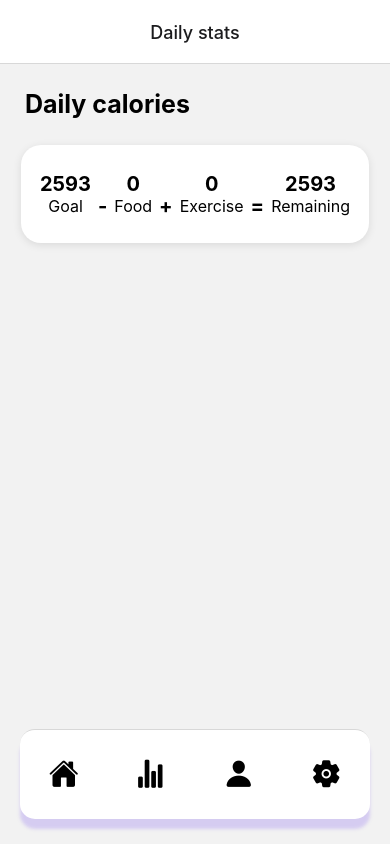
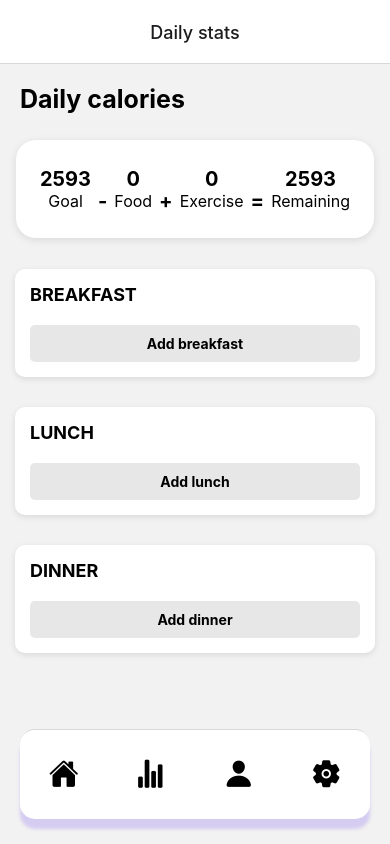
Before and after one commit to TylerTLe/Phase4MobileApp, a React Native app: screen /Stats in a window 390 px wide. Built offline with nearby package versions, Linux system fonts and the light colour scheme.

Commit message:
Adds styling to Daily stats and starts on home

```diff
--- /dev/null
+++ b/screens/HomeComponents/HomeCaloriesSummary.jsx
@@ -0,0 +1,91 @@
+import React from 'react';
+import { View, Text, StyleSheet } from 'react-native';
+
+const HomeCaloriesSummary = ({ goal, food, exercise }) => {
+  const remaining = goal - food + exercise;
+
+  return (
+    <View>
+      <Text style={styles.headerText}>Daily calories</Text>
+    <View style={styles.summaryContainer}>
+      <View style={styles.caloriesContainer}>
+        <View style={styles.caloriesItem}>
+          <Text style={styles.caloriesValue}>{goal}</Text>
+          <Text style={styles.caloriesLabel}>Goal</Text>
+        </View>
+
+        <Text style={styles.caloriesText}> - </Text>
+
+        <View style={styles.caloriesItem}>
+          <Text style={styles.caloriesValue}>{food}</Text>
+          <Text style={styles.caloriesLabel}>Food</Text>
+        </View>
+
+        <Text style={styles.caloriesText}> + </Text>
+
+        <View style={styles.caloriesItem}>
+          <Text style={styles.caloriesValue}>{exercise}</Text>
+          <Text style={styles.caloriesLabel}>Exercise</Text>
+        </View>
+
+        <Text style={styles.caloriesText}> = </Text>
+
+        <View style={styles.caloriesItem}>
+          <Text style={styles.caloriesValue}>{remaining}</Text>
+          <Text style={styles.caloriesLabel}>Remaining</Text>
+        </View>
+      </View>
+    </View>
+    </View>
+  );
+};
+
+const styles = StyleSheet.create({
+  summaryContainer: {
+    backgroundColor: '#fff',
+    borderRadius: 20,
+    padding: 15,
+    shadowColor: '#000',
+    shadowOffset: { width: 0, height: 2 },
+    shadowOpacity: 0.1,
+    shadowRadius: 8,
+    elevation: 5,
+    margin: 16,
+  },
+  headerText: {
+    fontSize: 25,
+    fontWeight: 'bold',
+    marginBottom: 10,
+    textAlign: 'left',
+    marginLeft: 20,
+    marginTop: 20,
+
+
+  },
+  caloriesContainer: {
+    flexDirection: 'row',
+    justifyContent: 'center',
+    alignItems: 'center',
+    backgroundColor: '#fff',
+    borderRadius: 15,
+    padding: 10,
+  },
+  caloriesItem: {
+    flexDirection: 'column',
+    alignItems: 'center',
+  },
+  caloriesValue: {
+    fontSize: 20,
+    fontWeight: 'bold',
+  },
+  caloriesLabel: {
+    fontSize: 16,
+  },
+  caloriesText: {
+    fontSize: 20,
+    fontWeight: 'bold',
+    marginHorizontal: 7, // Adjust space between the elements
+  },
+});
+
+export default HomeCaloriesSummary;
--- a/screens/HomeScreen.jsx
+++ b/screens/HomeScreen.jsx
@@ -1,17 +1,13 @@
 import React from 'react';
 import {View, Text, Button, StyleSheet} from 'react-native';
-
-const HomeScreen = ({ navigation })  =>{
+import HomeCaloriesSummary from './HomeComponents/HomeCaloriesSummary';
+const HomeScreen = ({navigation}) => {
   return (
-        <View style={{ flex: 1, justifyContent: 'center', alignItems: 'center' }}>
-          <Text>Home</Text>
-          <Button
-            title='Click Here'
-            onPress={() => alert('Button Clicked!')}
-          />
+    <View>
+      <HomeCaloriesSummary/>
     </View>
   );
-    }
+};
 
 export default HomeScreen;
 
@@ -20,6 +16,6 @@ const HomeScreen = ({ navigation })  =>{
     flex: 1,
     backgroundColor: '#fff',
     alignItems: 'center',
-          justifyContent:'center',
+    justifyContent: 'center',
   },
 });
--- a/screens/StatComponents/MealModal.jsx
+++ b/screens/StatComponents/MealModal.jsx
@@ -1,8 +1,16 @@
 // MealModal.js
-import React, { useState } from 'react';
-import { View, Modal, TextInput, Button, StyleSheet } from 'react-native';
+import React, {useState} from 'react';
+import {
+  View,
+  Modal,
+  TextInput,
+  Button,
+  StyleSheet,
+  TouchableOpacity,
+  Text,
+} from 'react-native';
 
-const MealModal = ({ isVisible, onAddMeal, onClose }) => {
+const MealModal = ({isVisible, onAddMeal, onClose}) => {
   const [mealName, setMealName] = useState('');
   const [mealCalories, setMealCalories] = useState('');
 
@@ -16,7 +24,11 @@ const MealModal = ({ isVisible, onAddMeal, onClose }) => {
   };
 
   return (
-    <Modal visible={isVisible} animationType="slide" transparent onRequestClose={onClose}>
+    <Modal
+      visible={isVisible}
+      animationType="slide"
+      transparent
+      onRequestClose={onClose}>
       <View style={styles.modalOverlay}>
         <View style={styles.modalContent}>
           <TextInput
@@ -33,8 +45,15 @@ const MealModal = ({ isVisible, onAddMeal, onClose }) => {
             keyboardType="numeric"
             style={styles.input}
           />
-          <Button title="Add Meal" onPress={handleAddPress} />
-          <Button title="Close" onPress={onClose} />
+          <View style={styles.buttonContainer}>
+            <TouchableOpacity style={styles.button} onPress={onClose}>
+              <Text style={styles.buttonText}>Close</Text>
+            </TouchableOpacity>
+            <View style={styles.buttonSpacer} />
+            <TouchableOpacity style={styles.button} onPress={handleAddPress}>
+              <Text style={styles.buttonText}>Add Meal</Text>
+            </TouchableOpacity>
+          </View>
         </View>
       </View>
     </Modal>
@@ -63,6 +82,29 @@ const styles = StyleSheet.create({
     marginBottom: 10,
     width: '100%',
   },
+  buttonContainer: {
+    flexDirection: 'row',
+    justifyContent: 'space-between',
+    marginTop: 10,
+  },
+  button: {
+    flex: 1,
+    alignItems: 'center',
+    justifyContent: 'center',
+    backgroundColor: '#C3F4C5',
+    padding: 10,
+    borderRadius: 5,
+    shadowOpacity: 10,
+    shadowRadius: 10,
+    elevation: 5,
+  },
+  buttonSpacer: {
+    width: 10, // Margin between buttons
+  },
+  buttonText: {
+    fontSize: 14,
+    fontWeight: 'bold',
+  },
 });
 
 export default MealModal;
--- a/screens/StatsScreen.jsx
+++ b/screens/StatsScreen.jsx
@@ -1,12 +1,21 @@
-import React from 'react';
-import { View, Text, StyleSheet } from 'react-native';
+import React, {useState} from 'react';
+import {
+  View,
+  Text,
+  StyleSheet,
+  TouchableOpacity,
+  ScrollView,
+  SafeAreaView,
+} from 'react-native';
 import DailyCaloriesSummary from './StatComponents/DailyCaloriesSummary';
+import MealModal from './StatComponents/MealModal';
 
+const StatsScreen = ({route}) => {
+  const {gender, weight, height, age, activityLevel, goal} = route.params;
+  const [meals, setMeals] = useState({breakfast: [], lunch: [], dinner: []});
+  const [modalVisible, setModalVisible] = useState(false);
+  const [currentMealType, setCurrentMealType] = useState(null);
 
-const StatsScreen = ({ route, navigation }) => {
-  const { age, height, weight, gender, activityLevel, goal } = route.params;
-
-  // BMR Calculation
   const calculateBMR = () => {
     if (gender === 'male') {
       return 66.47 + 13.75 * weight + 5.003 * height - 6.755 * age;
@@ -15,7 +24,6 @@ const StatsScreen = ({ route, navigation }) => {
     }
   };
 
-  // Activity Multipliers
   const activityMultipliers = {
     sedentary: 1.2,
     lightly_active: 1.375,
@@ -24,54 +32,128 @@ const StatsScreen = ({ route, navigation }) => {
     very_active: 1.9,
   };
 
-  // AMR Calculation
-  const calculateAMR = bmr => {
-    return bmr * activityMultipliers[activityLevel];
-  };
-
+  const calculateAMR = bmr => bmr * activityMultipliers[activityLevel];
   const bmr = calculateBMR();
   const amr = calculateAMR(bmr);
 
-  // Calorie Goal Calculation
   const calculateCalorieGoal = () => {
     switch (goal) {
       case 'lose_weight':
-        // Assuming a standard deficit for weight loss (e.g., 500 kcal/day)
         return amr - 500;
       case 'gain_muscle':
-        // Assuming a surplus for muscle gain (e.g., 500 kcal/day)
         return amr + 500;
       case 'maintain_weight':
-        // Maintain current weight
-        return amr;
       default:
         return amr;
     }
   };
 
+  const addMeal = (mealName, calories) => {
+    setMeals(prevMeals => ({
+      ...prevMeals,
+      [currentMealType]: [
+        ...prevMeals[currentMealType],
+        {name: mealName, calories},
+      ],
+    }));
+  };
+
+  const totalFoodCalories = Object.values(meals)
+    .flat()
+    .reduce((acc, meal) => acc + meal.calories, 0);
   const calorieGoal = calculateCalorieGoal();
 
+  const openMealModal = mealType => {
+    setCurrentMealType(mealType);
+    setModalVisible(true);
+  };
+
   return (
-    <View style={styles.container}>
-      <DailyCaloriesSummary goal={calorieGoal.toFixed(0)} food={0} exercise={0} />
-    </View>
+    <SafeAreaView style={styles.safeContainer}>
+      <ScrollView style={styles.container}>
+        <DailyCaloriesSummary
+          goal={calorieGoal.toFixed(0)}
+          food={totalFoodCalories}
+          exercise={0}
+        />
+        {['breakfast', 'lunch', 'dinner'].map(mealType => (
+          <View key={mealType} style={styles.mealSection}>
+            <Text style={styles.mealHeader}>{mealType.toUpperCase()}</Text>
+            <View style={styles.mealsContainer}>
+              {meals[mealType].map((meal, index) => (
+                <View key={index} style={styles.mealCard}>
+                  <Text>{meal.name}</Text>
+                  <Text>{meal.calories} kcal</Text>
+                </View>
+              ))}
+            </View>
+            <TouchableOpacity
+              style={styles.addButton}
+              onPress={() => openMealModal(mealType)}>
+              <Text style={styles.addButtonText}>Add {mealType}</Text>
+            </TouchableOpacity>
+          </View>
+        ))}
+        <MealModal
+          isVisible={modalVisible}
+          onAddMeal={(name, calories) => {
+            addMeal(name, calories);
+            setModalVisible(false);
+          }}
+          onClose={() => setModalVisible(false)}
+        />
+      </ScrollView>
+    </SafeAreaView>
   );
 };
 
 const styles = StyleSheet.create({
+  safeContainer: {
+    flex: 1,
+    backgroundColor: '#f2f2f2', // or your preferred background color
+  },
   container: {
     flex: 1,
-    padding: 5,
   },
-  title: {
-    fontSize: 24,
+  mealSection: {
+    backgroundColor: '#fff',
+    borderRadius: 10,
+    padding: 15,
+    margin: 15,
+    shadowColor: '#000',
+    shadowOffset: {width: 0, height: 2},
+    shadowOpacity: 0.1,
+    shadowRadius: 6,
+    elevation: 3,
+  },
+  mealHeader: {
+    fontSize: 18,
     fontWeight: 'bold',
-    marginBottom: 20,
-  },
-  stat: {
-    fontSize: 18,
     marginBottom: 10,
   },
+  mealsContainer: {
+    marginBottom: 10,
+  },
+  mealCard: {
+    backgroundColor: '#C3F4C5',
+    padding: 10,
+    borderRadius: 10,
+    flexDirection: 'row',
+    justifyContent: 'space-between',
+    alignItems: 'center',
+    marginBottom: 6,
+  },
+  addButton: {
+    backgroundColor: '#e7e7e7',
+    padding: 10,
+    borderRadius: 5,
+    alignItems: 'center',
+  },
+  addButtonText: {
+    fontWeight: 'bold',
+    color: '#000',
+  },
+  // Add more styles as needed
 });
 
 export default StatsScreen;
```
Lines whose indentation alone changed are shown as unchanged.
